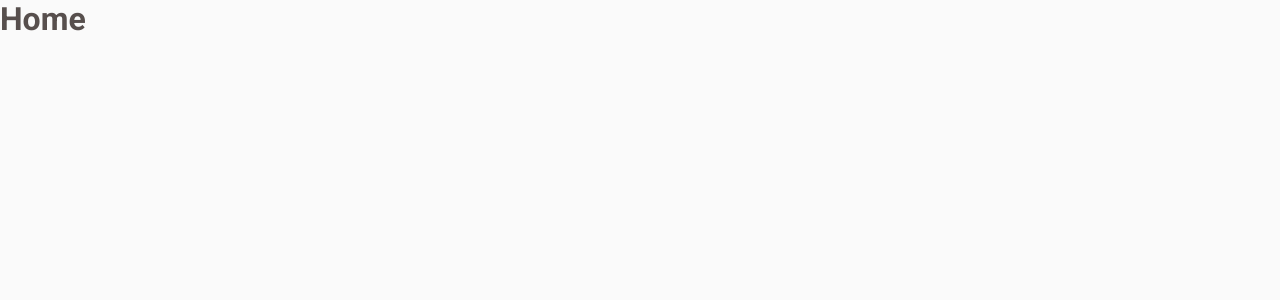
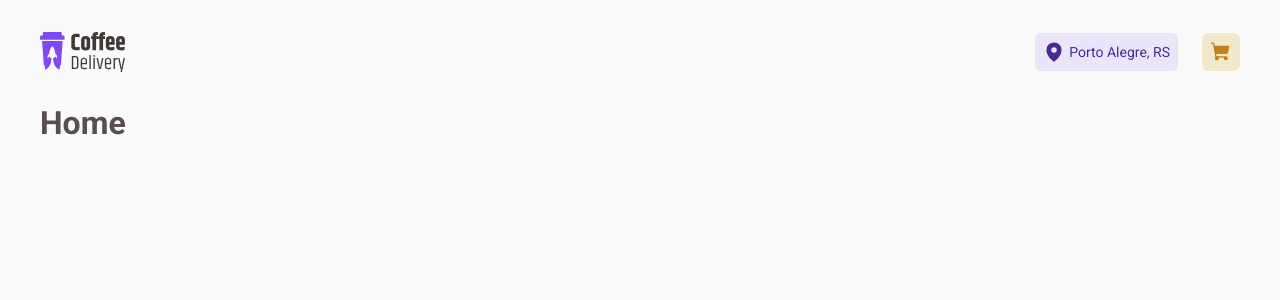
Before and after one commit to Yvessrib/coffee-delivery, a React (Vite) app: page / in a window 1280 px wide. Shown: the top 300 px of the page. Built offline with nearby package versions, Linux system fonts and the light colour scheme.

Commit message:
feat: estilização inicial do header

```diff
--- a/src/Router.tsx
+++ b/src/Router.tsx
@@ -1,9 +1,12 @@
 import { Routes, Route } from 'react-router-dom'
 import { Home } from './pages/Home'
+import { DefaultLayout } from './layouts/Default'
 export function Router() {
   return (
     <Routes>
-      <Route path="/" element={<Home />} />
+      <Route path="/" element={<DefaultLayout />}>
+        <Route path="/" element={<Home />} />
+      </Route>
     </Routes>
   )
 }
--- /dev/null
+++ b/src/components/Header/index.tsx
@@ -0,0 +1,25 @@
+import CoffeLogo from '../../assets/CoffeDeliveryLogo.svg'
+import { MapPin, ShoppingCart } from 'phosphor-react'
+import {
+  CartButton,
+  HeaderContainer,
+  LocationButton,
+  MenuContainer,
+} from './styles'
+export function Header() {
+  return (
+    <HeaderContainer>
+      <img src={CoffeLogo} alt="" />
+
+      <MenuContainer>
+        <LocationButton>
+          <MapPin size={22} weight="fill" />
+          <p>Porto Alegre, RS</p>
+        </LocationButton>
+        <CartButton>
+          <ShoppingCart size={22} weight="fill" />
+        </CartButton>
+      </MenuContainer>
+    </HeaderContainer>
+  )
+}
--- /dev/null
+++ b/src/components/Header/styles.ts
@@ -0,0 +1,41 @@
+import { styled } from 'styled-components'
+
+export const HeaderContainer = styled.header`
+  display: flex;
+  align-items: center;
+  justify-content: space-between;
+
+  height: 104px;
+`
+
+export const MenuContainer = styled.nav`
+  display: flex;
+  gap: 1.5rem;
+`
+
+export const LocationButton = styled.button`
+  display: flex;
+  align-items: center;
+  padding: 8px;
+  gap: 4px;
+
+  font-size: 14px;
+
+  color: ${(props) => props.theme['purple-dark']};
+  background-color: ${(props) => props.theme['purple-light']};
+
+  border: 0;
+  border-radius: 6px;
+`
+
+export const CartButton = styled.button`
+  display: flex;
+  align-items: center;
+  padding: 8px;
+
+  color: ${(props) => props.theme['yellow-dark']};
+  background: ${(props) => props.theme['yellow-light']};
+
+  border: 0;
+  border-radius: 6px;
+`
--- /dev/null
+++ b/src/layouts/Default/index.tsx
@@ -0,0 +1,12 @@
+import { Outlet } from 'react-router-dom'
+import { Header } from '../../components/Header'
+import { LayoutContainer } from './styles'
+
+export function DefaultLayout() {
+  return (
+    <LayoutContainer>
+      <Header />
+      <Outlet />
+    </LayoutContainer>
+  )
+}
--- /dev/null
+++ b/src/layouts/Default/styles.ts
@@ -0,0 +1,9 @@
+import { styled } from 'styled-components'
+
+export const LayoutContainer = styled.div`
+  max-width: 80rem;
+  padding: 0 2.5rem;
+
+  display: flex;
+  flex-direction: column;
+`
```
Also changed, not shown: src/assets/CoffeDeliveryLogo.svg (added).
